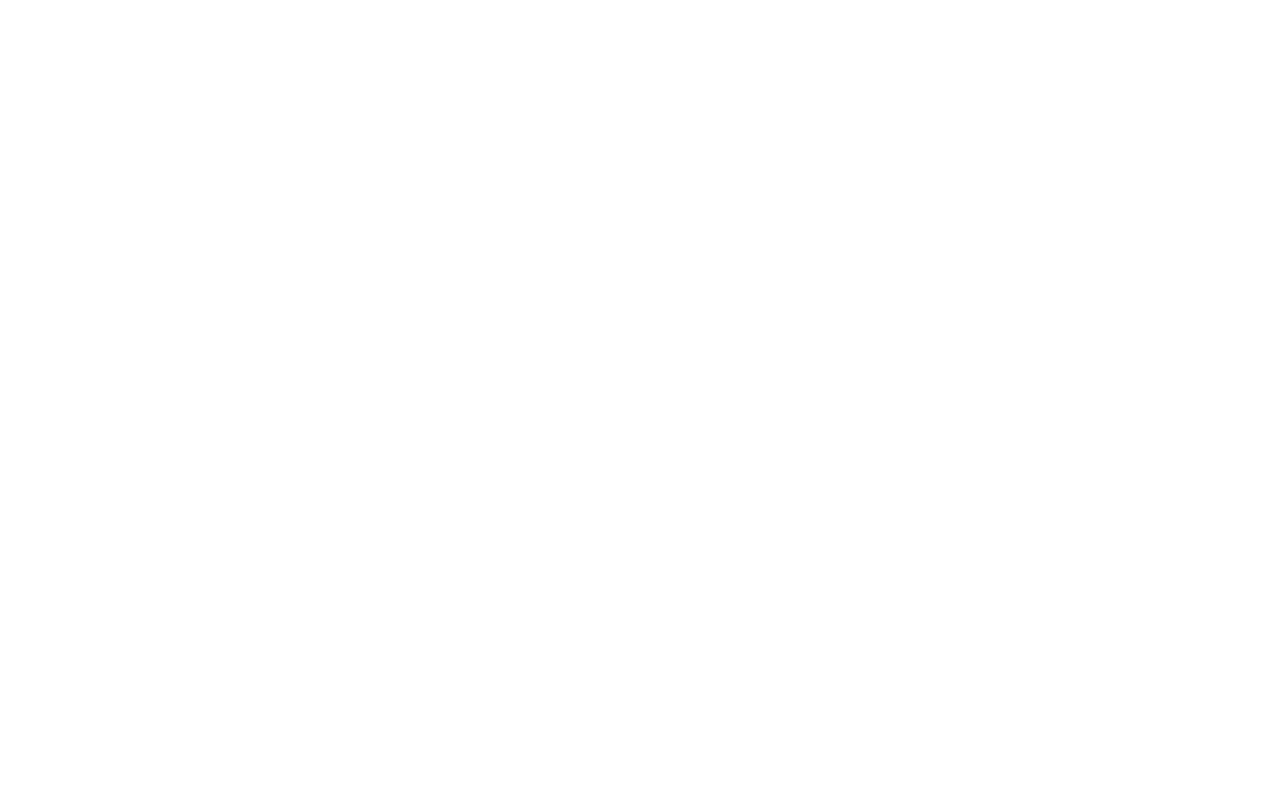
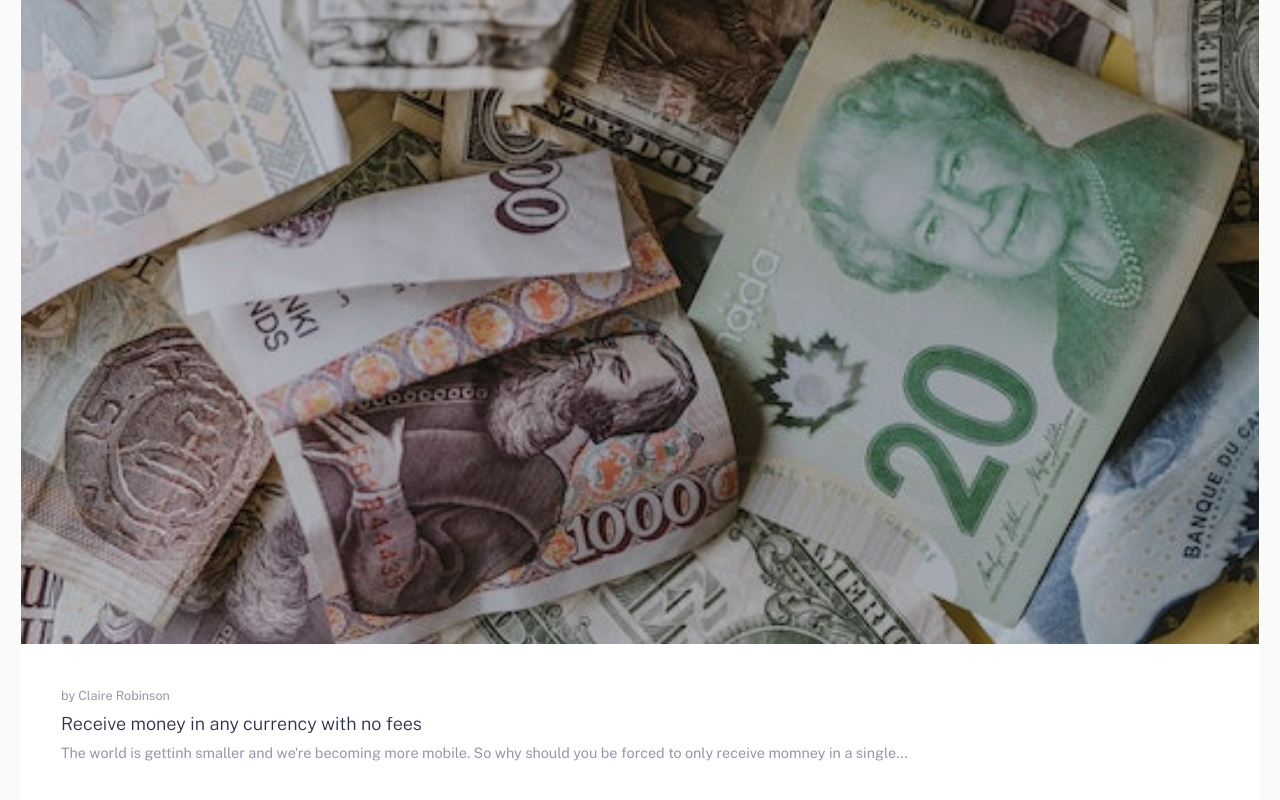
Before and after one commit to Salv-Dev/easybank, a Next.js app: page / in a window 1280 px wide. Shown: the part 1439-2239 px from the top of the page. Before the commit the page ends 1183 px from the top, so only its background shows below. Built offline with nearby package versions, Linux system fonts and the light colour scheme.

Commit message:
card de artigo

```diff
--- /dev/null
+++ b/components/Article/index.js
@@ -0,0 +1,18 @@
+import React from 'react';
+
+import { Container, Image, InfosContainer, Author, Title, Description } from './styles';
+
+function ArticleComponent() {
+  return (
+      <Container>
+          <Image src="/image-currency.jpg" alt="article-image" />
+          <InfosContainer>
+            <Author>by Claire Robinson</Author>
+            <Title>Receive money in any currency with no fees</Title>
+            <Description>The world is gettinh smaller and we're becoming more mobile. So why should you be forced to only receive momney in a single...</Description>
+          </InfosContainer>
+      </Container>
+  );
+}
+
+export default ArticleComponent;
--- /dev/null
+++ b/components/Article/styles.js
@@ -0,0 +1,40 @@
+import styled from 'styled-components';
+
+export const Container = styled.article`
+    background-color: ${props => props.theme.colors.neutral.white};
+    border-radius: 5px;
+    margin-top: 20px;
+    border: 1px solid transparent;
+    transition: border .2s ease-in-out;
+
+    &:hover, &:active {
+        border: 1px solid ${props => props.theme.colors.secondary};
+    }
+`;
+
+export const Image = styled.img`
+    width: 100%;
+    border-top-left-radius: 5px;
+    border-top-right-radius: 5px;
+`;
+
+export const InfosContainer = styled.div`
+    padding: 40px;
+`;
+
+export const Author = styled.p`
+    font-size: 0.7rem;
+    color: ${props => props.theme.colors.neutral.primary};
+    margin-bottom: 10px;
+`;
+
+export const Title = styled.h3`
+    font-weight: 300;
+    color: ${props => props.theme.colors.primary};
+    margin-bottom: 10px;
+`;
+
+export const Description = styled.p`
+    font-size: 0.8rem;
+    color: ${props => props.theme.colors.neutral.primary};
+`;
--- a/components/LatestArticles/index.js
+++ b/components/LatestArticles/index.js
@@ -1,13 +1,17 @@
 import React from 'react';
+import Article from './../Article';
 
-import { Container, Header, Title } from './styles';
+import { Container, Header, Title, ArticlesContainer } from './styles';
 
 function LatestArticlesComponent() {
   return (
       <Container>
           <Header>
-              <Title>Latest Articles</Title>
+            <Title>Latest Articles</Title>
           </Header>
+          <ArticlesContainer>
+            <Article />
+          </ArticlesContainer>
       </Container>
   );
 }
--- a/components/LatestArticles/styles.js
+++ b/components/LatestArticles/styles.js
@@ -1,7 +1,7 @@
 import styled from 'styled-components';
 
-export const Container = styled.article`
-    background-color: ${props => props.theme.colors.neutral.white};
+export const Container = styled.section`
+    background-color: ${props => props.theme.colors.neutral.tertiary};
     padding: 50px 20px;
 `;
 
@@ -13,3 +13,5 @@
     font-weight: 300;
     color: ${props => props.theme.colors.primary};
 `;
+
+export const ArticlesContainer = styled.div``;
```
